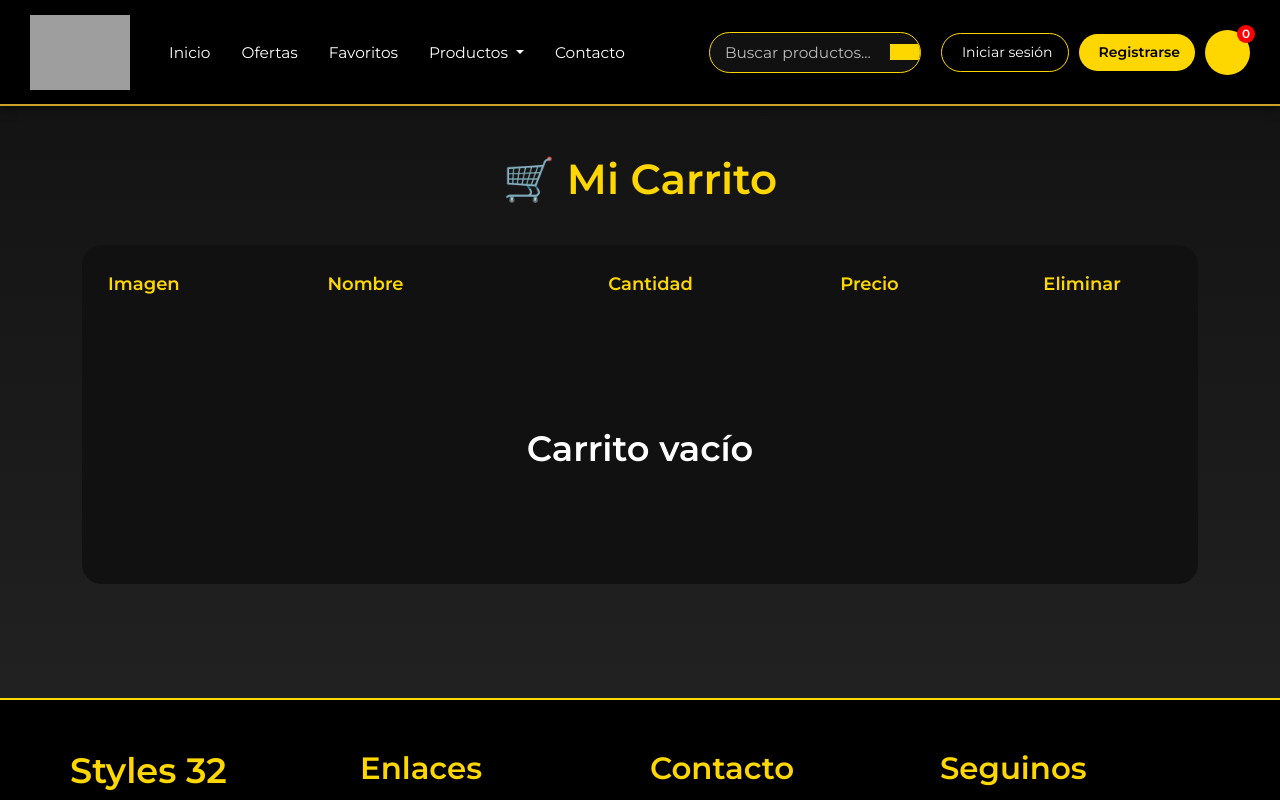
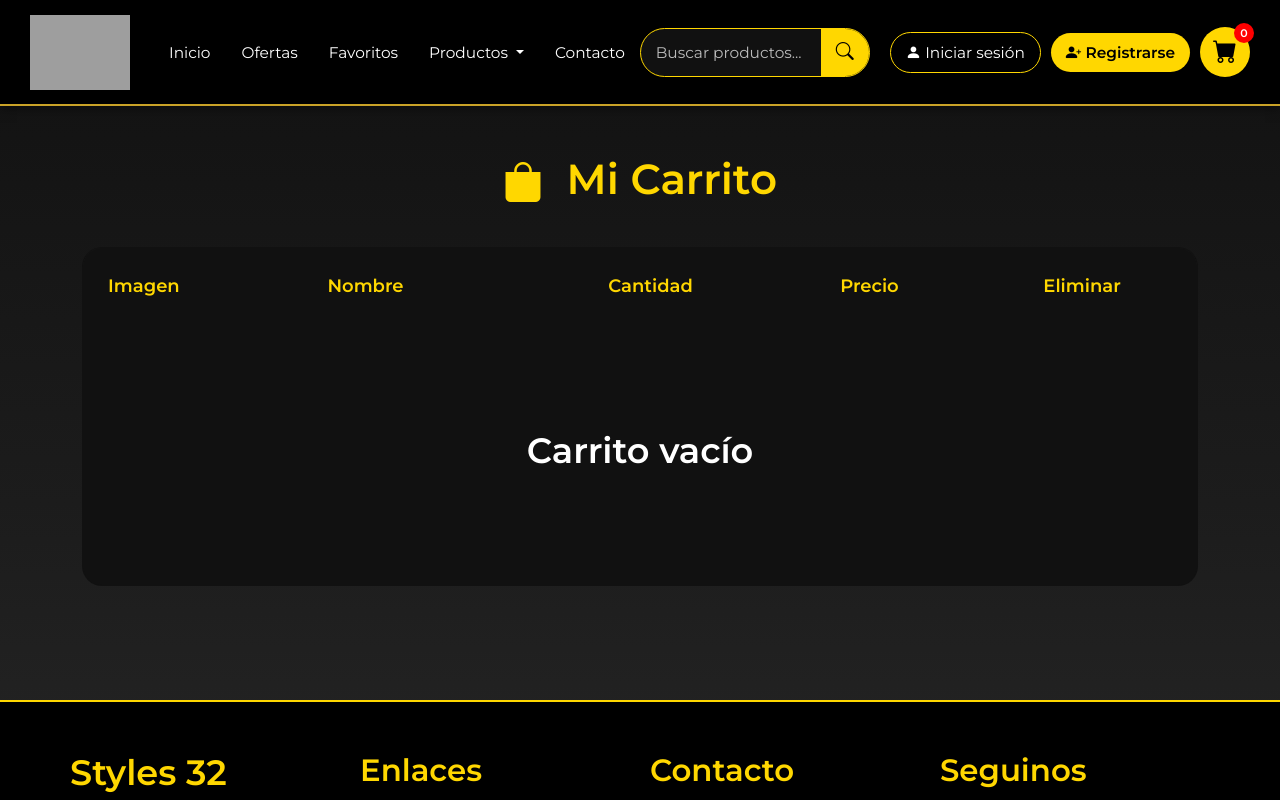
Before and after one commit to alecmarredo/TrabajaPaginaTaller, an Angular app: page /carrito in a window 1280 px wide. Shown: the top 800 px of the page. Built offline with nearby package versions, Linux system fonts and the light colour scheme; grey boxes are pictures that could not be loaded.

Commit message:
clase del 5/6

```diff
--- a/src/app/compartidos/carrito/carrito.css
+++ b/src/app/compartidos/carrito/carrito.css
@@ -282,6 +282,18 @@ font-size:28px;
 background:#111;
 
 color:white;
+ }
+
+
+.cart-icon{
+
+margin-right:12px;
+
+font-size:40px;
+
+color:gold;
+
+vertical-align:middle;
 
 }
 
--- a/src/app/compartidos/carrito/carrito.html
+++ b/src/app/compartidos/carrito/carrito.html
@@ -2,9 +2,11 @@
 
     <h1 class="cart-title">
 
-        🛒 Mi Carrito
+    <i class="bi bi-bag-fill cart-icon"></i>
 
-    </h1>
+    Mi Carrito
+
+</h1>
 
     <div class="table-responsive">
 
--- a/src/app/compartidos/nav/nav.css
+++ b/src/app/compartidos/nav/nav.css
@@ -1,217 +1,344 @@
-.navbar {
-    background-color: #000000 !important;
-    box-shadow: 0 2px 10px rgba(0,0,0,0.5);
-    padding: 10px 30px;
-    border-bottom: 2px solid #c9a227;
-    transition: all 0.3s ease-in-out;
+.navbar{
+
+background:#000 !important;
+
+padding:10px 30px;
+
+border-bottom:2px solid #c9a227;
+
+box-shadow:0 2px 10px rgba(0,0,0,.5);
+
 }
 
-.navbar-collapse {
-    align-items: center;
+.navbar-collapse{
+
+align-items:center;
+
 }
 
-/* Links navbar */
-.navbar .nav-link {
-    color: white !important;
-    font-weight: 500;
-    margin-left: 15px;
-    font-family: 'Montserrat', sans-serif;
-    transition: all 0.3s ease;
+/* LINKS */
+
+.navbar .nav-link{
+
+color:white !important;
+
+font-weight:500;
+
+margin-left:15px;
+
+font-family:'Montserrat',sans-serif;
+
+transition:.3s;
+
 }
 
-.navbar .nav-link:hover {
-    color: gold !important;
-    transform: scale(1.1);
+.navbar .nav-link:hover{
+
+color:gold !important;
+
+transform:scale(1.05);
+
 }
 
-/* Dropdown */
-.navbar .dropdown-menu {
-    background-color: #111;
-    border: 1px solid #c9a227;
+.navbar .nav-link i{
+
+margin-right:6px;
+
 }
 
-.navbar .dropdown-item {
-    color: white;
-    font-family: 'Montserrat', sans-serif;
-    transition: 0.3s;
+/* DROPDOWN */
+
+.dropdown-menu{
+
+background:#111;
+
+border:1px solid gold;
+
 }
 
-.navbar .dropdown-item:hover {
-    background-color: gold;
-    color: black;
-    padding-left: 20px;
+.dropdown-item{
+
+color:white;
+
+transition:.3s;
+
 }
 
-/* Barra de búsqueda */
-.search-box {
-    display: flex;
-    align-items: center;
-    background: #111;
-    border: 1px solid gold;
-    border-radius: 25px;
-    overflow: hidden;
-    margin-left: auto;
-    margin-right: 20px;
+.dropdown-item:hover{
+
+background:gold;
+
+color:black;
+
+padding-left:20px;
+
 }
 
-.search-box input {
-    border: none;
-    outline: none;
-    background: transparent;
-    color: white;
-    padding: 8px 15px;
-    width: 180px;
-    font-family: 'Montserrat', sans-serif;
+/* SEARCH */
+
+.search-box{
+
+display:flex;
+
+align-items:center;
+
+background:#111;
+
+border:1px solid gold;
+
+border-radius:30px;
+
+overflow:hidden;
+
+margin-left:auto;
+
+margin-right:20px;
+
 }
 
-.search-box input::placeholder {
-    color: #bbb;
+.search-box input{
+
+background:transparent;
+
+border:none;
+
+outline:none;
+
+padding:10px 15px;
+
+color:white;
+
+width:180px;
+
 }
 
-.search-box button {
-    border: none;
-    background: gold;
-    color: black;
-    padding: 8px 15px;
-    cursor: pointer;
-    transition: 0.3s;
-    display: flex;
-    align-items: center;
-    justify-content: center;
+.search-box input::placeholder{
+
+color:#bbb;
+
 }
 
-.search-box button:hover {
-    background: white;
+.search-box button{
+
+border:none;
+
+background:gold;
+
+padding:10px 15px;
+
+display:flex;
+
+align-items:center;
+
+justify-content:center;
+
+transition:.3s;
+
+cursor:pointer;
+
 }
 
-.search-box button i {
-    font-size: 16px;
+.search-box button:hover{
+
+background:white;
+
 }
 
-/* Botones derecha */
-.nav-buttons {
-    display: flex;
-    align-items: center;
-    gap: 10px;
+.search-box i{
+
+font-size:18px;
+
+}
+
+/* BOTONES */
+
+.nav-buttons{
+
+display:flex;
+
+gap:10px;
+
+align-items:center;
+
 }
 
 .btn-login,
-.btn-register {
-    text-decoration: none !important;
-    padding: 8px 15px;
-    border-radius: 25px;
-    font-family: 'Montserrat', sans-serif;
-    font-size: 14px;
-    transition: all 0.3s ease;
-    white-space: nowrap;
+.btn-register{
+
+padding:8px 15px;
+
+border-radius:25px;
+
+text-decoration:none !important;
+
+transition:.3s;
+
+white-space:nowrap;
+
 }
 
-.btn-login {
-    color: white !important;
-    border: 1px solid gold;
+.btn-login{
+
+border:1px solid gold;
+
+color:white !important;
+
 }
 
-.btn-login:hover {
-    background: gold;
-    color: black !important;
-    transform: scale(1.05);
+.btn-login:hover{
+
+background:gold;
+
+color:black !important;
+
 }
 
-.btn-register {
-    background: gold;
-    color: black !important;
-    font-weight: bold;
+.btn-register{
+
+background:gold;
+
+color:black !important;
+
+font-weight:bold;
+
 }
 
-.btn-register:hover {
-    background: white;
-    color: black !important;
-    transform: scale(1.05);
+.btn-register:hover{
+
+background:white;
+
 }
 
-/* Carrito */
-.btn-cart {
-    position: relative;
-    background: gold;
-    color: black !important;
-    width: 45px;
-    height: 45px;
-    border-radius: 50%;
-    display: flex;
-    align-items: center;
-    justify-content: center;
-    text-decoration: none !important;
-    transition: all 0.3s ease;
+/* CARRITO */
+
+.btn-cart{
+
+position:relative;
+
+width:50px;
+
+height:50px;
+
+border-radius:50%;
+
+background:gold;
+
+display:flex;
+
+align-items:center;
+
+justify-content:center;
+
+text-decoration:none;
+
+color:black !important;
+
+transition:.3s;
+
 }
 
-.btn-cart:hover {
-    background: white;
-    transform: scale(1.08);
+.btn-cart:hover{
+
+background:white;
+
+transform:scale(1.08);
+
 }
 
-.btn-cart i {
-    font-size: 18px;
+.btn-cart i{
+
+font-size:24px;
+
 }
 
-.cart-count {
-    position: absolute;
-    top: -5px;
-    right: -5px;
-    background: red;
-    color: white;
-    font-size: 12px;
-    font-weight: bold;
-    width: 18px;
-    height: 18px;
-    border-radius: 50%;
-    display: flex;
-    align-items: center;
-    justify-content: center;
+.cart-count{
+
+position:absolute;
+
+top:-4px;
+
+right:-4px;
+
+background:red;
+
+width:20px;
+
+height:20px;
+
+border-radius:50%;
+
+display:flex;
+
+align-items:center;
+
+justify-content:center;
+
+font-size:11px;
+
+color:white;
+
+font-weight:bold;
+
 }
 
-/* Iconos */
-.btn-login i,
-.btn-register i {
-    margin-right: 5px;
+/* LOGO */
+
+.navbar-brand img{
+
+transition:.3s;
+
 }
 
-/* Logo */
-.navbar-brand img {
-    transition: transform 0.3s ease;
+.navbar-brand img:hover{
+
+transform:scale(1.08);
+
 }
 
-.navbar-brand img:hover {
-    transform: scale(1.08);
+/* RESPONSIVE */
+
+@media(max-width:991px){
+
+.navbar-collapse{
+
+flex-direction:column;
+
+align-items:stretch;
+
 }
 
-/* Responsive */
-@media (max-width: 991px) {
-    .navbar-collapse {
-        flex-direction: column;
-        align-items: stretch;
+.search-box{
+
+width:100%;
+
+margin:20px 0;
+
 }
 
-    .search-box {
-        margin: 15px 0;
-        width: 100%;
+.search-box input{
+
+width:100%;
+
 }
 
-    .search-box input {
-        width: 100%;
-    }
+.nav-buttons{
 
-    .nav-buttons {
-        margin-top: 15px;
-        flex-direction: column;
-        width: 100%;
+flex-direction:column;
+
+width:100%;
+
 }
 
 .btn-login,
 .btn-register,
-    .btn-cart {
-        width: 100%;
-        text-align: center;
-        margin-bottom: 10px;
-        justify-content: center;
+.btn-cart{
+
+width:100%;
+
+justify-content:center;
+
+margin-bottom:10px;
+
 }
+
 }
--- a/src/app/compartidos/nav/nav.html
+++ b/src/app/compartidos/nav/nav.html
@@ -16,7 +16,7 @@
 
         alt="Logo"
 
-    width="100px"
+        width="100"
 
         >
 
@@ -56,8 +56,6 @@
 
         <ul class="navbar-nav me-auto">
 
-      <!-- INICIO -->
-
             <li class="nav-item">
 
                 <a
@@ -73,8 +71,6 @@
                 </a>
 
             </li>
-
-      <!-- OFERTAS -->
 
             <li class="nav-item">
 
@@ -92,7 +88,7 @@
 
             </li>
 
-      <!-- FAVORITOS NUEVO -->
+            <!-- FAVORITOS -->
 
            <li class="nav-item">
 
@@ -103,10 +99,6 @@
     routerLink="/favoritos"
 
     >
-
-          <i class="fas fa-heart">
-
-          </i>
 
         Favoritos
 
@@ -218,8 +210,6 @@
 
             </li>
 
-      <!-- CONTACTO -->
-
             <li class="nav-item">
 
                 <a
@@ -252,7 +242,7 @@
 
             <button type="submit">
 
-        <i class="fas fa-magnifying-glass">
+                <i class="bi bi-search">
 
                 </i>
 
@@ -260,7 +250,7 @@
 
         </form>
 
-    <!-- BOTONES DERECHA -->
+        <!-- BOTONES -->
 
         <div class="nav-buttons">
 
@@ -274,7 +264,7 @@
 
             >
 
-        <i class="fas fa-user">
+                <i class="bi bi-person-fill">
 
                 </i>
 
@@ -292,7 +282,7 @@
 
             >
 
-        <i class="fas fa-user-plus">
+                <i class="bi bi-person-plus-fill">
 
                 </i>
 
@@ -310,7 +300,7 @@
 
             >
 
-        <i class="fas fa-shopping-cart">
+                <i class="bi bi-cart-fill">
 
                 </i>
 
```
Lines whose indentation alone changed are shown as unchanged.
